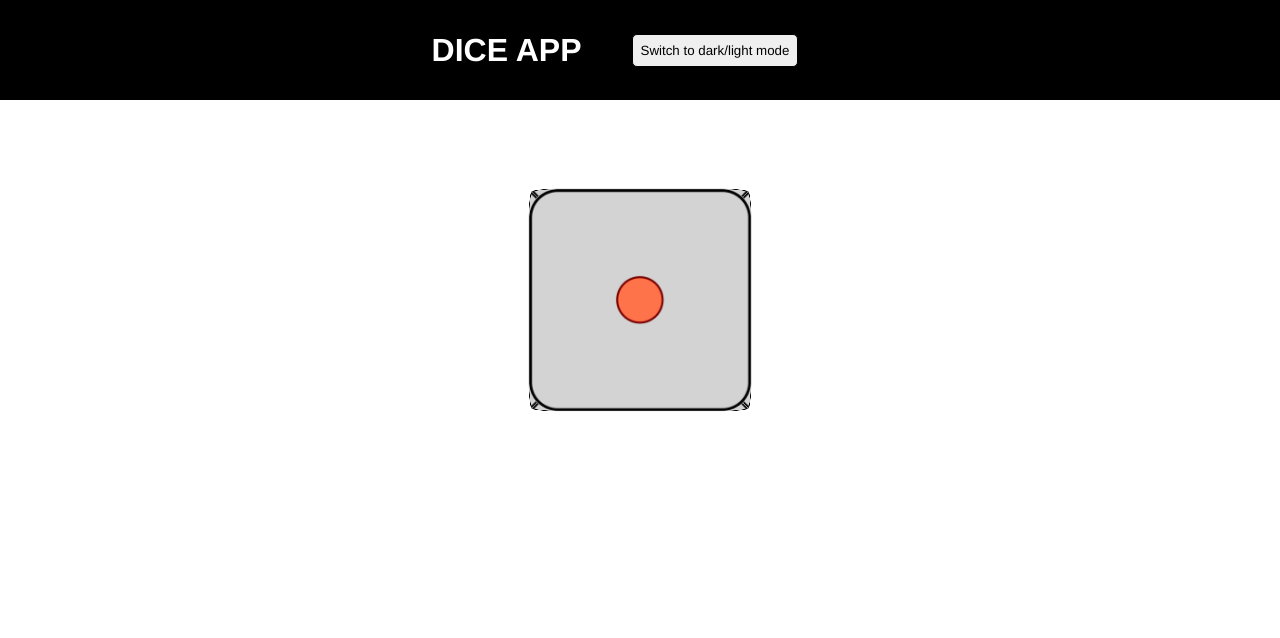
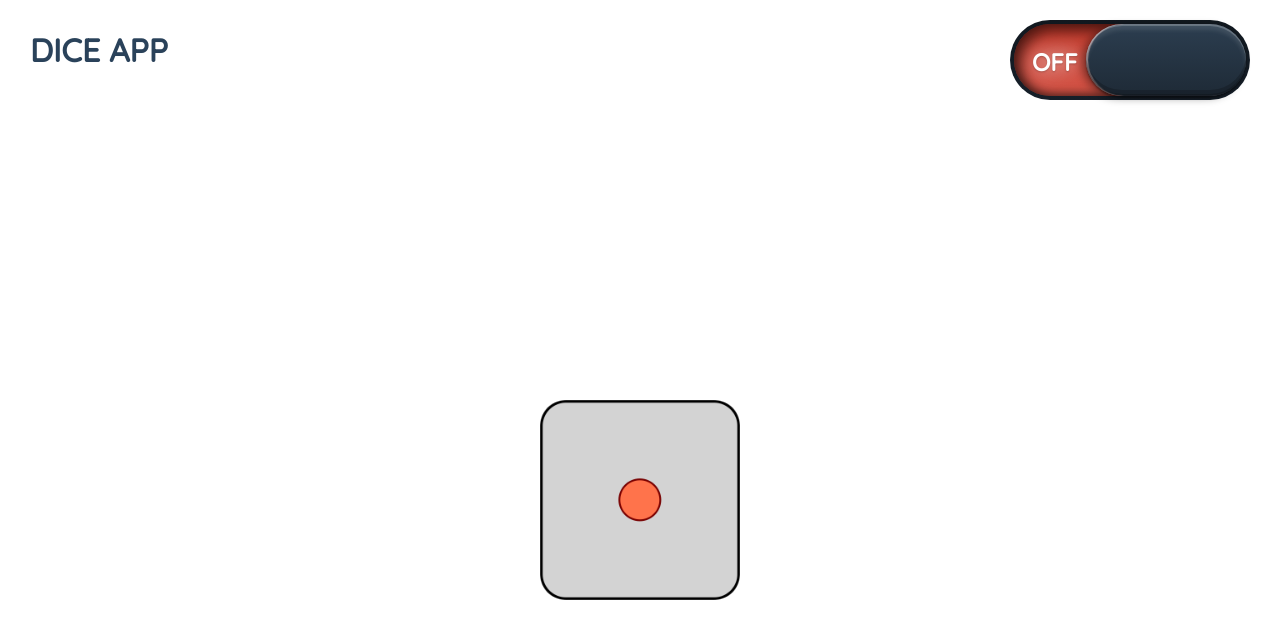
Before and after one commit to anasvakyathodi/Dice, a plain HTML site: page index.html in a window 1280 px wide. Drawn offline with Linux system fonts and the light colour scheme.

Commit message:
updated ui of whole app

```diff
--- a/index.html
+++ b/index.html
@@ -4,7 +4,9 @@
 <head>
     <meta charset="UTF-8" />
     <script data-ad-client="ca-pub-1850733742011558" async src="https://pagead2.googlesyndication.com/pagead/js/adsbygoogle.js"></script>
+    <link href="https://fonts.googleapis.com/css2?family=Quicksand:wght@500&display=swap" rel="stylesheet">
     <link rel="stylesheet" href="styles.css" />
+    <link rel="stylesheet" href="switch.css" />
     <meta name="viewport" content="width=device-width, initial-scale=1.0" />
     <link rel="shortcut icon" href="./img/favicon.ico" type="image/x-icon">
     <link rel="icon" href="./img/favicon.ico" type="image/x-icon">
@@ -15,13 +17,18 @@
 <body>
     <header>
         <h1>Dice App</h1>
-        <button>Switch to dark/light mode</button>
+        <label class="button">
+            <input type="checkbox">
+            <span></span>
+            <span></span>
+            <span></span>
+        </label>
     </header>
     <section class="main">
         <div id="img-container">
             <audio id="sound_play" controls="none" preload="auto" style="display:none">
-        <source src="dice_roll_sound.mp3" type="audio/mp3">
-      </audio>
+                <source src="dice_roll_sound.mp3" type="audio/mp3">
+            </audio>
 
             <div class="front">
                 <img src="./img/1.png" alt="" onclick="play();" id="sound" />
--- a/js/color_scheme.js
+++ b/js/color_scheme.js
@@ -1,6 +1,5 @@
 $(document).ready(function() {
-    $("button").click(function() {
-
+    $("input").click(function() {
         $("body").toggleClass("dark-mode")
     })
 })
--- a/styles.css
+++ b/styles.css
@@ -1,6 +1,7 @@
 * {
     margin: 0;
     padding: 0;
+    user-select: none;
 }
 
 body {
@@ -10,30 +11,29 @@ body {
 
 header {
     display: flex;
-    justify-content: center;
+    justify-content: space-between;
     align-items: center;
     height: 10vh;
     margin: 0;
-    background-color: black;
+    background: white;
     color: white;
     padding: 10px;
-    font-size: 1rem;
-    font-family: "Franklin Gothic Medium", "Arial Narrow", Arial, sans-serif;
-    text-transform: uppercase;
-    text-align: center;
 }
 
 h1 {
+    color: #2a425a;
+    font-size: 2rem;
     display: flex;
+    font-family: "Quicksand", sans-serif;
+    text-transform: uppercase;
+    margin-left: 20px;
 }
 
 .main {
     width: 200px;
     height: 200px;
     position: relative;
-    margin: 0 auto 40px;
-    perspective: 1000px;
-    perspective-origin: 50% 100%;
+    margin: 200px auto;
 }
 
 #img-container {
@@ -88,20 +88,14 @@ img {
     transform: rotateX(-90deg)translateZ(100px);
 }
 
-button {
-    margin: 50px;
-    border-radius: 5px;
-    padding: 8px;
-    font-family: "Franklin Gothic Medium", "Arial Narrow", Arial, sans-serif;
-    border: 1px solid black;
+.dark-mode {
+    background-color: #2a425a;
 }
 
-button:hover {
-    background-color: lightgray;
-    cursor: pointer;
+.dark-mode header {
+    background-color: #2a425a;
 }
 
-.dark-mode {
-    background-color: rgb(12, 1, 170);
-    color: white;
+.dark-mode h1 {
+    color: white !important;
 }
--- /dev/null
+++ b/switch.css
@@ -0,0 +1,85 @@
+.button {
+    display: block;
+    position: absolute;
+    top: 60px;
+    right: -90px;
+    width: 240px;
+    height: 80px;
+    transform: translate(-50%, -50%);
+    background: linear-gradient(to bottom, #11181f 0%, #161f29 100%);
+    border-radius: 40px;
+    box-shadow: 0 0 0 1px rgba(255, 255, 255, 0.1);
+    cursor: pointer;
+    -webkit-tap-highlight-color: rgba(0, 0, 0, 0);
+}
+.button span {
+    position: absolute;
+    display: block;
+}
+.button span:first-of-type {
+    z-index: 100;
+    top: 4px;
+    right: 4px;
+    width: 160px;
+    height: 72px;
+    background: linear-gradient(to bottom, #2C3E50 0%, #1e2a36 100%);
+    box-shadow: 0 6px 4px rgba(255, 255, 255, 0.1) inset, 0 2px 0px rgba(255, 255, 255, 0.2) inset, 0 -6px 0px rgba(0, 0, 0, 0.2) inset, 0 -2px 0px rgba(0, 0, 0, 0.2) inset, 0 2px 2px rgba(0, 0, 0, 0.4), -4px 2px 8px rgba(0, 0, 0, 0.4), 2px 0 1px rgba(242, 201, 197, 0.5) inset;
+    border-radius: 36px;
+    transition: right 400ms ease, box-shadow 400ms ease;
+}
+.button span:nth-of-type(2),
+.button span:last-of-type {
+    z-index: 10;
+    width: 116px;
+    height: 72px;
+    transition: opacity 800ms ease 100ms;
+}
+.button span:nth-of-type(2):after,
+.button span:last-of-type:after {
+    position: absolute;
+    top: 26px;
+    line-height: 1;
+    font-family: "Quicksand", sans-serif;
+    font-weight: 800;
+    color: white;
+    font-size: 24px;
+    text-shadow: 0 1px 2px rgba(0, 0, 0, 0.2), 0 0 20px white;
+}
+.button span:nth-of-type(2) {
+    top: 4px;
+    left: 4px;
+    background: linear-gradient(to bottom, #C0392B 0%, #d65548 100%);
+    border-top-left-radius: 36px;
+    border-bottom-left-radius: 36px;
+    box-shadow: 4px 4px 12px 4px rgba(0, 0, 0, 0.5) inset, 0 -2px 8px rgba(0, 0, 0, 0.4) inset;
+}
+.button span:nth-of-type(2):after {
+    content: "OFF";
+    left: 18px;
+}
+.button span:last-of-type {
+    top: 4px;
+    right: 4px;
+    background: linear-gradient(to bottom, #3498DB 0%, #8bc4ea 100%);
+    border-top-right-radius: 36px;
+    border-bottom-right-radius: 36px;
+    box-shadow: -4px 4px 12px 4px rgba(0, 0, 0, 0.5) inset, 0 -2px 8px rgba(0, 0, 0, 0.4) inset;
+    opacity: 0.2;
+}
+.button span:last-of-type:after {
+    content: "ON";
+    right: 22px;
+}
+.button input[type="checkbox"] {
+    display: none;
+}
+.button input[type="checkbox"]:checked + span {
+    right: 76px;
+    box-shadow: 0 6px 4px rgba(255, 255, 255, 0.1) inset, 0 2px 0px rgba(255, 255, 255, 0.2) inset, 0 -6px 0px rgba(0, 0, 0, 0.2) inset, 0 -2px 0px rgba(0, 0, 0, 0.2) inset, 0 2px 2px rgba(0, 0, 0, 0.4), 4px 2px 8px rgba(0, 0, 0, 0.4), -2px 0 1px rgba(225, 240, 250, 0.5) inset;
+}
+.button input[type="checkbox"]:checked + span + span {
+    opacity: 0.2;
+}
+.button input[type="checkbox"]:checked + span + span + span {
+    opacity: 1;
+}
```
